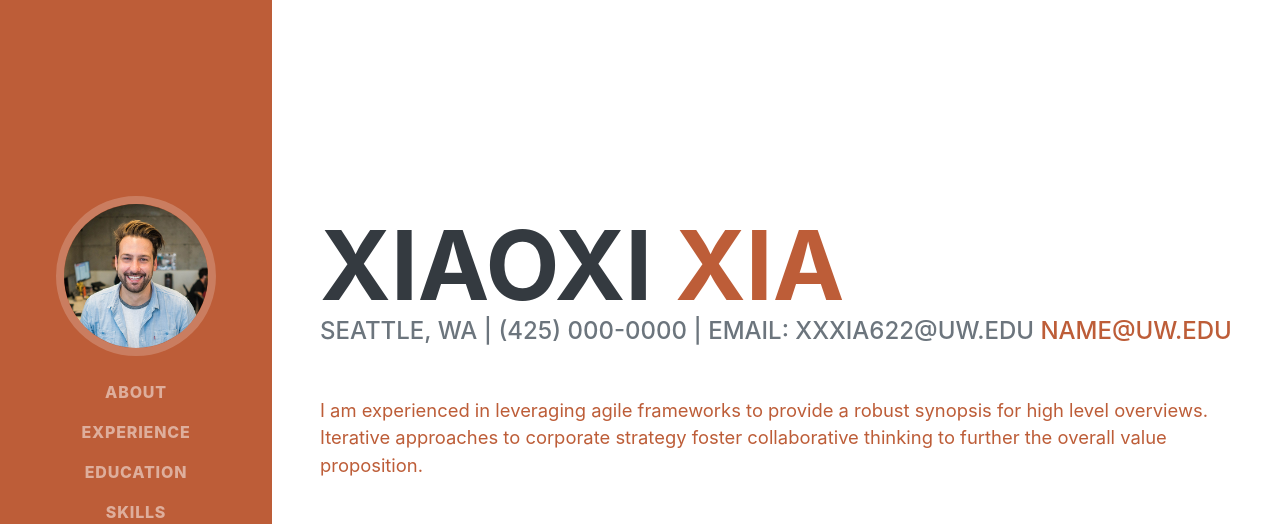
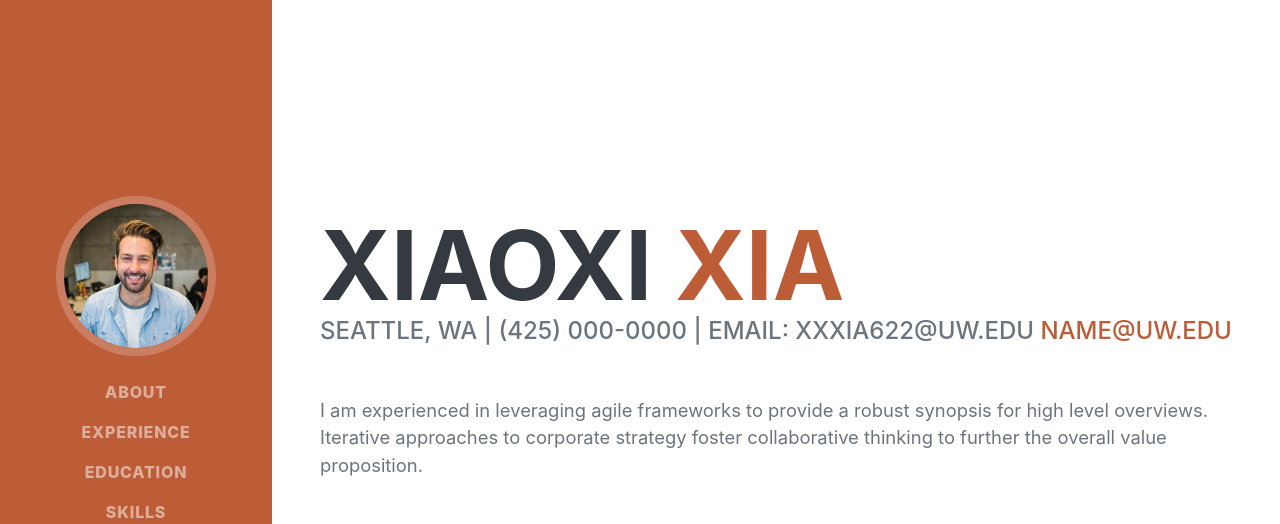
Before and after one commit to xiaoxixiaxx/xiaoxixiaxx.github.io, a website: page index.html in a window 1280 px wide. Shown: the top 524 px of the page. Drawn offline with nearby package versions, Linux system fonts and the light colour scheme; a web font is replaced by a local one.

Commit message:
Update index.html

```diff
--- a/index.html
+++ b/index.html
@@ -45,7 +45,7 @@
                     </h1>
                     <div class="subheading mb-5">
                         Seattle, WA | (425) 000-0000 | Email: xxxia622@uw.edu
-                        <a href="xxxia622@uw.edu">name@uw.edu
+                        <a href="xxxia622@uw.edu">name@uw.edu</a>
                     </div>
                     <p class="lead mb-5">I am experienced in leveraging agile frameworks to provide a robust synopsis for high level overviews. Iterative approaches to corporate strategy foster collaborative thinking to further the overall value proposition.</p>
                     <div class="social-icons">
```
